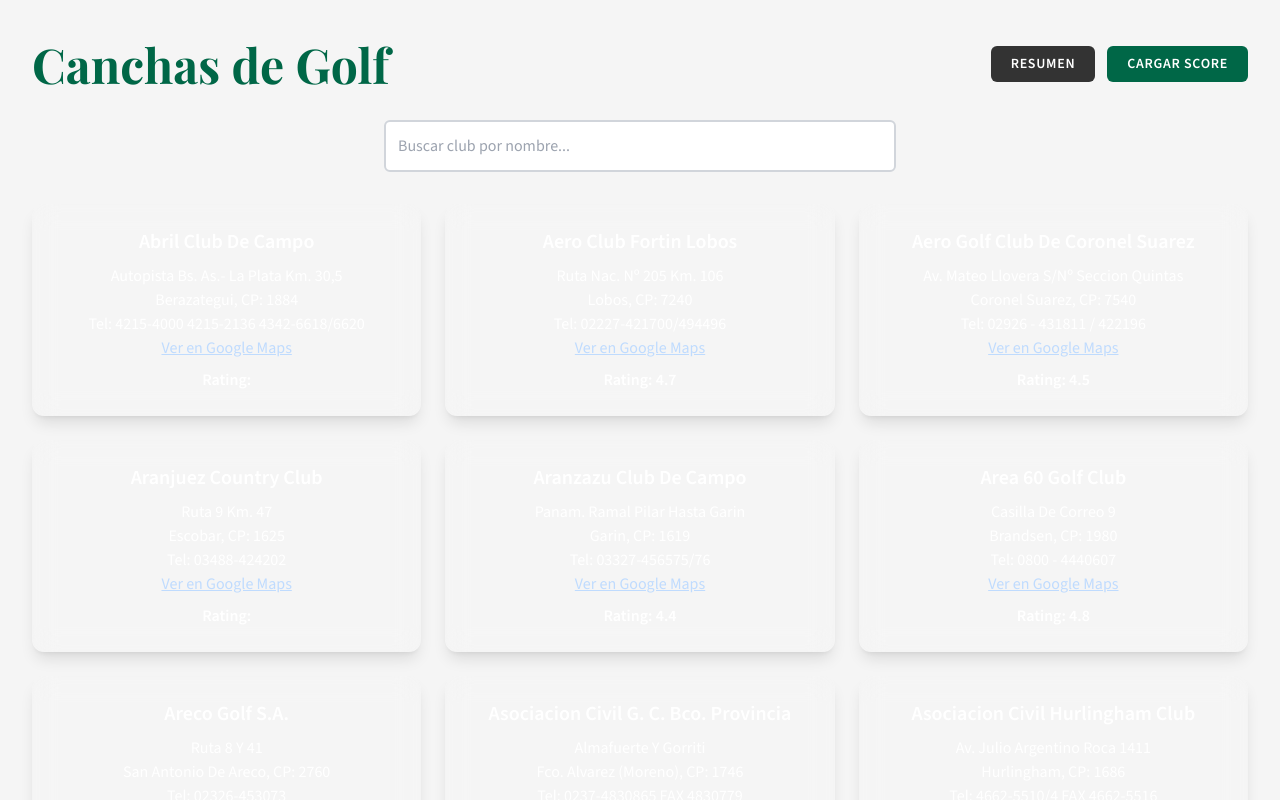
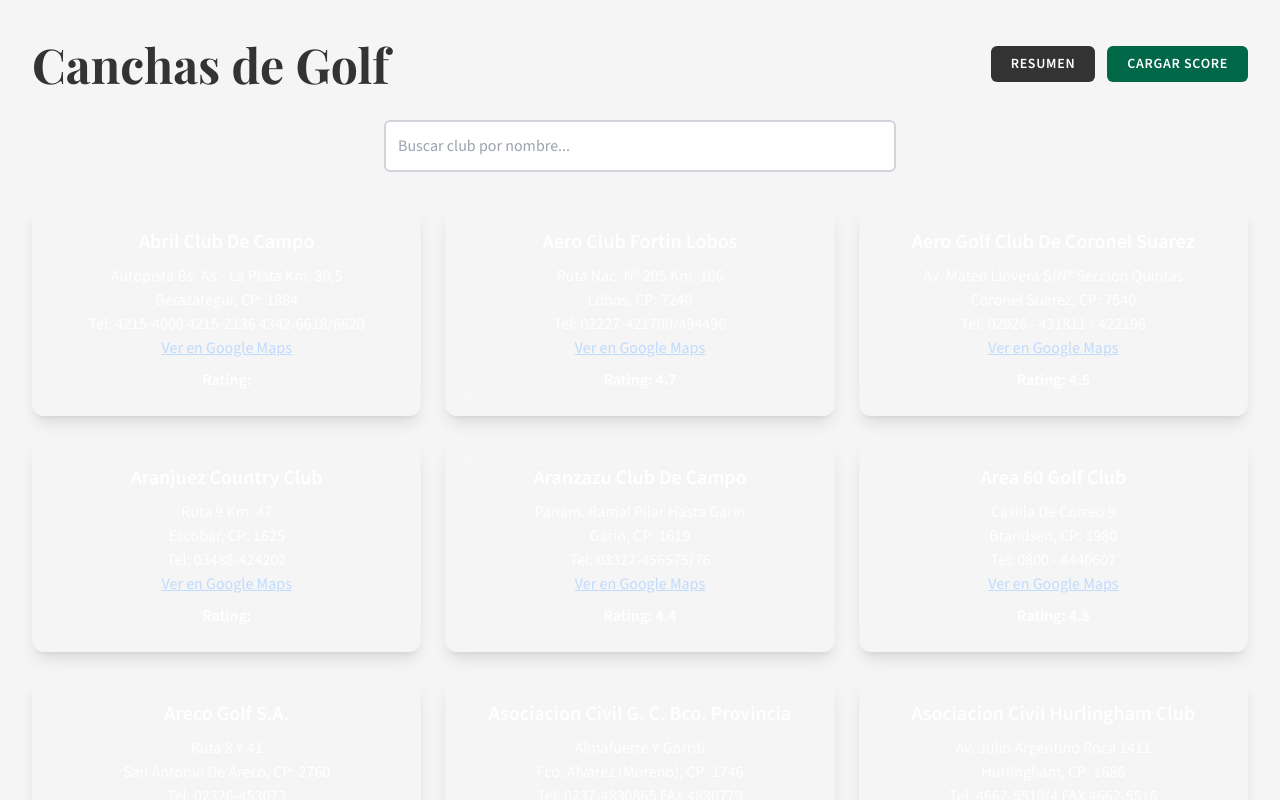
Before and after one commit to martomartomarto/golf-buenos-aires-app, a Next.js app: page / in a window 1280 px wide. Shown: the top 800 px of the page. Built offline with nearby package versions, Linux system fonts and the light colour scheme.

Commit message:
Update index.tsx

```diff
--- a/pages/index.tsx
+++ b/pages/index.tsx
@@ -16,11 +16,11 @@ export default function Home() {
         <title>Canchas de Golf en Buenos Aires</title>
       </Head>
 
-      {/* Este <main> no tiene color de fondo, por lo que usará el color beige del body */}
       <main className="px-4 sm:px-6 lg:px-8 py-10">
         <div className="max-w-7xl mx-auto">
           <div className="flex flex-col md:flex-row md:justify-between md:items-center mb-8 gap-4">
-            <h1 className="font-serif text-4xl md:text-5xl font-bold text-masters-green text-center md:text-left">
+            {/* Título actualizado a un color más oscuro para mejor contraste */}
+            <h1 className="font-serif text-4xl md:text-5xl font-bold text-masters-dark text-center md:text-left">
               Canchas de Golf
             </h1>
             <div className="flex flex-col sm:flex-row justify-end gap-3">
```
